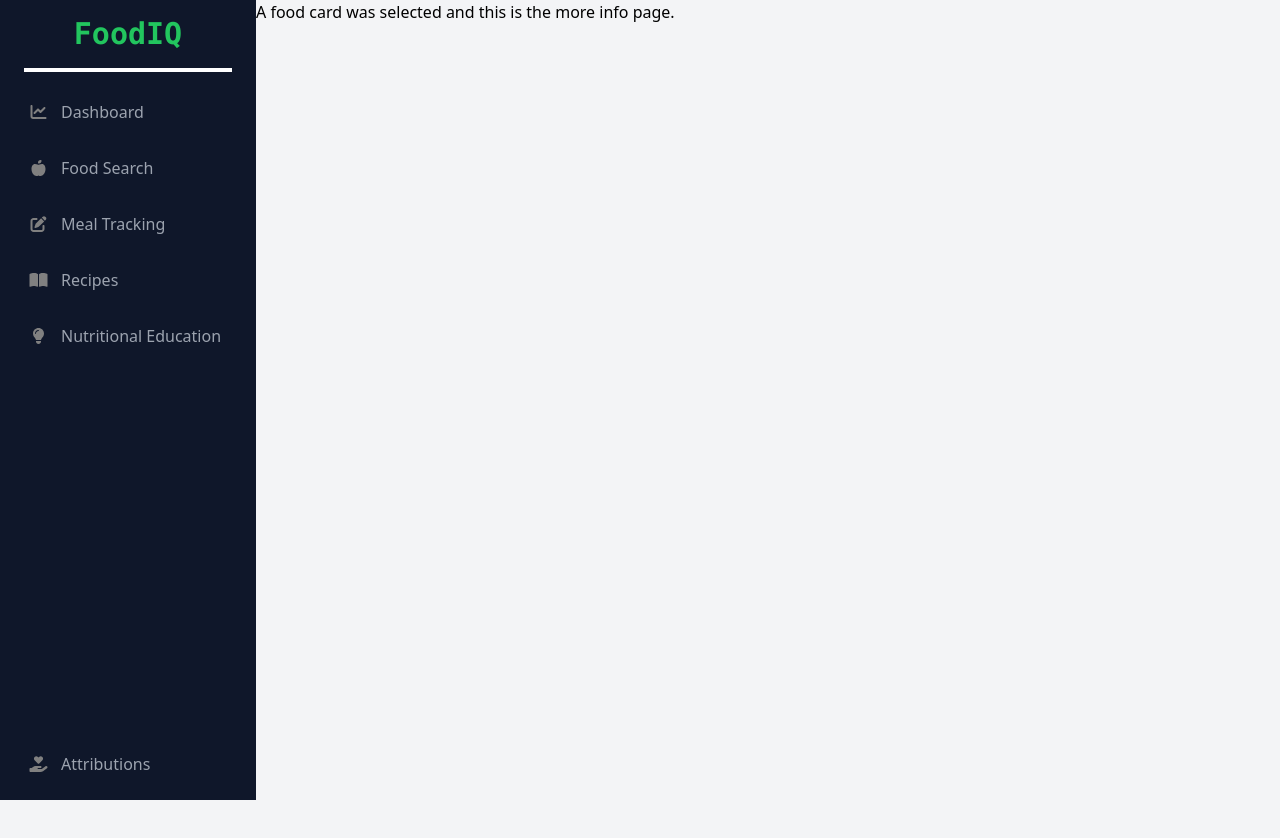
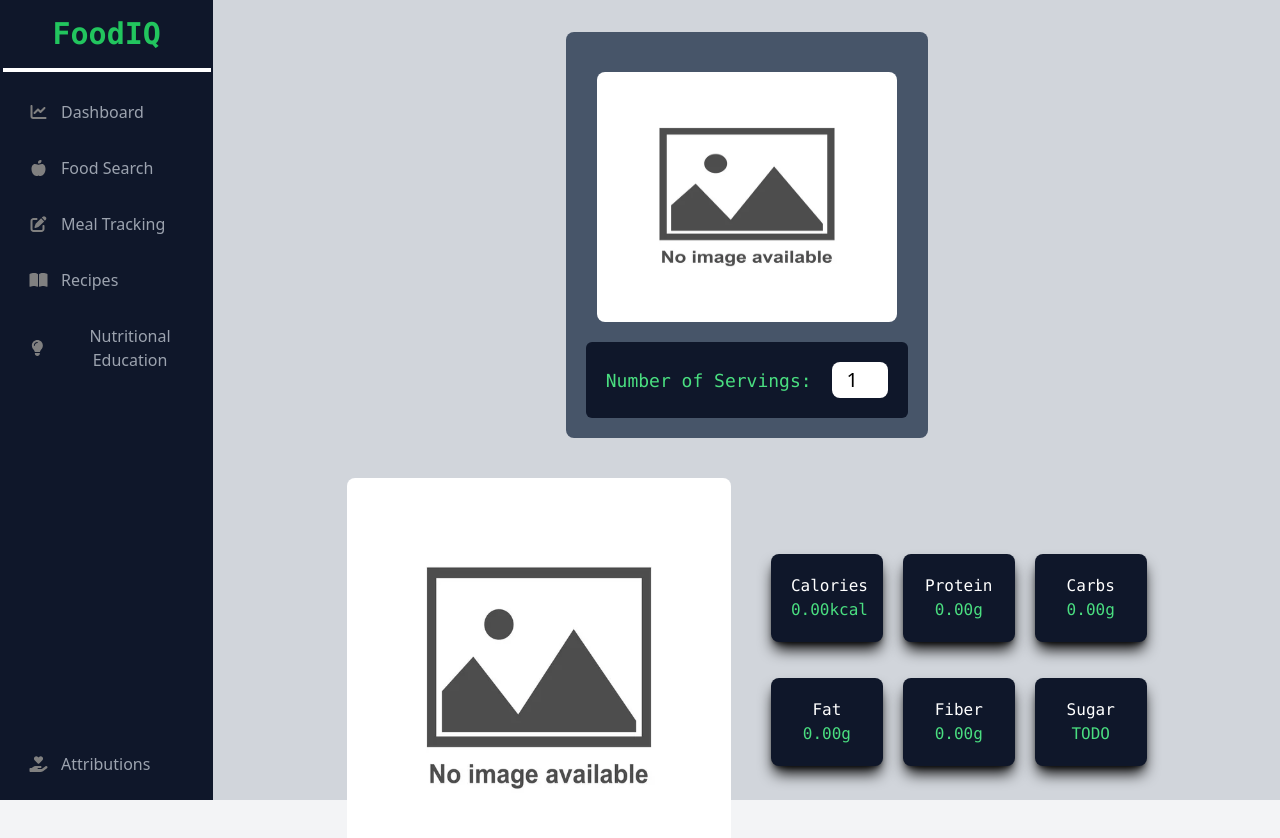
Before and after one commit to Devamp/food-dashboard, a Next.js app: page /food-search/more-info in a window 1280 px wide. Shown: the top 838 px of the page. Before the commit the page ends 800 px from the top, so only its background shows below. Built offline with nearby package versions, Linux system fonts and the light colour scheme.

Commit message:
stashing - working on more details page for food items

```diff
--- a/package.json
+++ b/package.json
@@ -14,6 +14,7 @@
     "@fortawesome/react-fontawesome": "^0.2.0",
     "next": "14.2.3",
     "react": "^18",
+    "react-chartjs-2": "^5.2.0",
     "react-dom": "^18"
   },
   "devDependencies": {
--- a/src/app/components/sidebar.js
+++ b/src/app/components/sidebar.js
@@ -58,7 +58,7 @@ const SideNavBar = () => {
   ];
 
   return (
-    <div className="flex flex-col bg-slate-900 h-auto w-screen sm:w-1/3 lg:w-1/4 xl:w-1/5 items-center">
+    <div className="flex flex-col bg-slate-900 min-h-screen w-screen sm:w-1/3 lg:w-1/4 xl:w-1/5 items-center">
       <AppTitleDiv />
       <div className="w-full mt-2">
         {routeInfo.map((routeInfo, index) => (
--- a/src/app/food-search/fetch-foods.js
+++ b/src/app/food-search/fetch-foods.js
@@ -1,5 +1,7 @@
 import { useState, useEffect } from "react";
 import Link from "next/link";
+import { calculateOverrideValues } from "next/dist/server/font-utils";
+import { faArrowDownUpAcrossLine } from "@fortawesome/free-solid-svg-icons";
 
 // will eventually find a way to hide this
 const API_KEY = "7b67beb66e6846f7762cef4240bd3cd3";
@@ -15,7 +17,14 @@ const NotFoundCard = () => {
 };
 
 // compoenent to generate cards for each food item fetched from the api
-const Card = ({ foodName, foodImage }) => {
+const Card = ({ foodName, foodImage, foodID, foodNutrients }) => {
+  let carbs, cals, fat, fiber, protein;
+  carbs = foodNutrients["CHOCDF"];
+  cals = foodNutrients["ENERC_KCAL"];
+  fat = foodNutrients["FAT"];
+  fiber = foodNutrients["FIBTG"];
+  protein = foodNutrients["PROCNT"];
+
   return (
     <div className="bg-slate-700 shadow-lg shadow-black rounded-lg h-auto mb-5 p-3 items-center">
       <div className="flex items-center justify-center bg-white font-bold text-xl rounded text-center h-16 p-2">
@@ -29,7 +38,21 @@ const Card = ({ foodName, foodImage }) => {
         ></img>
       </div>
       <div className="view-button mt-2 p-3 text-white text-center">
-        <Link href={"/food-search/more-info"}>
+        <Link
+          href={{
+            pathname: "/food-search/more-info",
+            query: {
+              foodID: foodID,
+              foodName: foodName,
+              foodImage: foodImage,
+              foodCarbs: carbs,
+              foodCals: cals,
+              foodFat: fat,
+              foodFiber: fiber,
+              foodProtein: protein,
+            },
+          }}
+        >
           <button className="bg-green-600 rounded px-6 py-2 shadow-black hover:bg-green-500 text-xl">
             Details
           </button>
@@ -62,7 +85,6 @@ const CardContainer = ({ foodItem }) => {
         console.error("Error fetching food data:", error);
       }
     };
-
     fetchFoods();
   }, [foodItem]);
 
@@ -85,6 +107,8 @@ const CardContainer = ({ foodItem }) => {
               <Card
                 foodName={item["food"]["label"]}
                 foodImage={item["food"]["image"]}
+                foodID={item["food"]["foodId"]}
+                foodNutrients={item["food"]["nutrients"]}
               />
             ))}
         </div>
--- a/src/app/food-search/more-info/page.js
+++ b/src/app/food-search/more-info/page.js
@@ -1,5 +1,182 @@
+"use client";
+import { useState, useEffect } from "react";
+import { Pie } from "react-chartjs-2";
+import { useSearchParams } from "next/navigation";
+
+let servingSizeSelected = 1;
+
+const truncateDecimal = (num) => {
+  const res = (Math.round(num * 100) / 100).toFixed(2);
+  return res;
+};
+
+// Header compoenent which contains the food name and image
+const Header = () => {
+  const searchParams = useSearchParams();
+
+  const foodName = searchParams.get("foodName");
+  const foodImage = searchParams.get("foodImage");
+
+  return (
+    <div className="bg-slate-600 w-fit rounded-lg p-5 mt-8 flex flex-col items-center ">
+      <p className="text-xl font-bold text-white font-mono text-center">
+        {foodName}
+      </p>
+      <img
+        className="rounded-lg mt-5"
+        src={foodImage || "/no-image.webp"}
+        style={{ width: "300px", height: "250px" }}
+      ></img>
+      <ServingMenu />
+    </div>
+  );
+};
+
+// componenet to build the serving size input field
+const ServingMenu = () => {
+  const [servingSize, setServingSize] = useState(1);
+
+  const handleInput = (inputElement) => {
+    setServingSize(inputElement.target.value);
+    servingSizeSelected = servingSize;
+  };
+
+  return (
+    <div className="bg-slate-900 p-5 mt-5 rounded-md flex justify-center">
+      <div className="w-fit">
+        <label
+          for="servingInput"
+          className="mr-5 text-lg text-green-400 font-mono"
+        >
+          Number of Servings:
+        </label>
+        <input
+          id="servingInput"
+          type="number"
+          className="rounded-lg p-1 text-xl w-14 text-center"
+          defaultValue={1}
+          onChange={handleInput}
+        />
+      </div>
+    </div>
+  );
+};
+
+// componenet to build and return the food macro pie chart
+const MacroChart = () => {
+  return (
+    <div className="w-fit  mr-10">
+      <img
+        className="rounded-lg mt-5"
+        src={"/no-image.webp"}
+        style={{ width: "400px", height: "400px" }}
+      ></img>
+    </div>
+  );
+};
+
+const MacroModules = ({ nutrient, value, units }) => {
+  return (
+    <div className="mb-4 bg-slate-900 shadow-lg shadow-black text-white font-mono p-5 rounded-lg text-center w-34">
+      <p>{nutrient}</p>
+      <p className="text-green-400">{value + units}</p>
+    </div>
+  );
+};
+
+// componenet to display the food data- pie chart and macro modules
+const DataContainer = () => {
+  const searchParams = useSearchParams();
+  let carbs, cals, fat, fiber, protein;
+
+  const foodID = searchParams.get("foodID");
+  carbs = searchParams.get("foodCarbs");
+  cals = searchParams.get("foodCals");
+  fiber = searchParams.get("foodFiber");
+  fat = searchParams.get("foodFat");
+  protein = searchParams.get("foodProtein");
+
+  const [foodData, setFoodData] = useState([]);
+
+  useEffect(() => {
+    const fetchNutrients = async () => {
+      const response = await fetch(
+        "https://api.edamam.com/api/food-database/v2/nutrients?app_id=3fae59b8&app_key=7b67beb66e6846f7762cef4240bd3cd3",
+        {
+          method: "POST",
+          headers: {
+            Accept: "application/json",
+            "Content-Type": "application/json",
+          },
+          body: JSON.stringify({
+            ingredients: [
+              {
+                quantity: servingSizeSelected,
+                measureURI:
+                  "http://www.edamam.com/ontologies/edamam.owl#Measure_serving",
+                foodId: foodID,
+              },
+            ],
+          }),
+        }
+      );
+
+      if (response.ok) {
+        const data = await response.json();
+        setFoodData(data);
+      } else {
+        console.error("Failed to fetch nutrients:", response.statusText);
+      }
+    };
+
+    //fetchNutrients();
+  }, []);
+
+  return (
+    <div className=" rounded-lg flex mt-5 w-3/4 justify-center">
+      <MacroChart />
+
+      <div className="flex space-x-6 items-center w-fit">
+        <div className="grid grid-cols-3 gap-5 ">
+          <MacroModules
+            nutrient="Calories"
+            value={truncateDecimal(cals)}
+            units={"kcal"}
+          />
+          <MacroModules
+            nutrient="Protein"
+            value={truncateDecimal(protein)}
+            units={"g"}
+          />
+          <MacroModules
+            nutrient="Carbs"
+            value={truncateDecimal(carbs)}
+            units={"g"}
+          />
+          <MacroModules
+            nutrient="Fat"
+            value={truncateDecimal(fat)}
+            units={"g"}
+          />
+          <MacroModules
+            nutrient="Fiber"
+            value={truncateDecimal(fiber)}
+            units={"g"}
+          />
+          <MacroModules nutrient="Sugar" value={"TODO"} units={""} />
+        </div>
+      </div>
+    </div>
+  );
+};
+
 const MoreInfo = () => {
-  return <h1>A food card was selected and this is the more info page.</h1>;
+  return (
+    <div className="flex flex-col items-center w-full h-screen bg-gray-300">
+      <Header />
+      <DataContainer />
+    </div>
+  );
 };
 
 export default MoreInfo;
--- a/src/app/layout.js
+++ b/src/app/layout.js
@@ -10,7 +10,7 @@ export const metadata = {
 export default function RootLayout({ children }) {
   return (
     <html lang="en">
-      <body className="flex bg-gray-100 h-dvh w-full">
+      <body className="flex bg-gray-100 h-dvh w-full pb-10">
         <SideNavBar />
         {children}
       </body>
--- a/src/app/page.js
+++ b/src/app/page.js
@@ -1,9 +1,35 @@
-import SideNavBar from "./components/sidebar";
+const Header = ({ image, input_text }) => {
+  return (
+    <div className="flex bg-green-400 p-5 items-center justify-center rounded-2xl shadow-lg w-4/5 h-36 mx-10 my-5 hover:-translate-y-2">
+      <img src={image} style={{ width: "125px", height: "150px" }} />
+      <p className="text-center font-mono text-2xl font-bold">
+        How many calories are in {input_text}?
+      </p>
+    </div>
+  );
+};
+
+const SideChart = () => {
+  return (
+    <div className="bg-slate-800 p-5 rounded-lg shadow-lg w-1/2 h-full text-center mx-10">
+      <p className="text-white">Some Cool Chart of Food Macros Here</p>
+    </div>
+  );
+};
 
 export default function Dashboard() {
   return (
-    <div className="">
-      <h2 className="font-bold text-3xl">Food App Dashboard</h2>
+    <div className="flex flex-col items-center w-screen mt-5">
+      <div className="flex header-container  w-full">
+        <div className="flex flex-col  items-center justify-center">
+          <Header
+            image={"/pep-pizza-slice.webp"}
+            input_text="a slice of Pepperoni Pizza"
+          />
+          <Header />
+        </div>
+        <SideChart />
+      </div>
     </div>
   );
 }
```
Also changed, not shown: public/pep-pizza-slice.webp (added), 1 other file (tests, documents, lock files or other folders).
